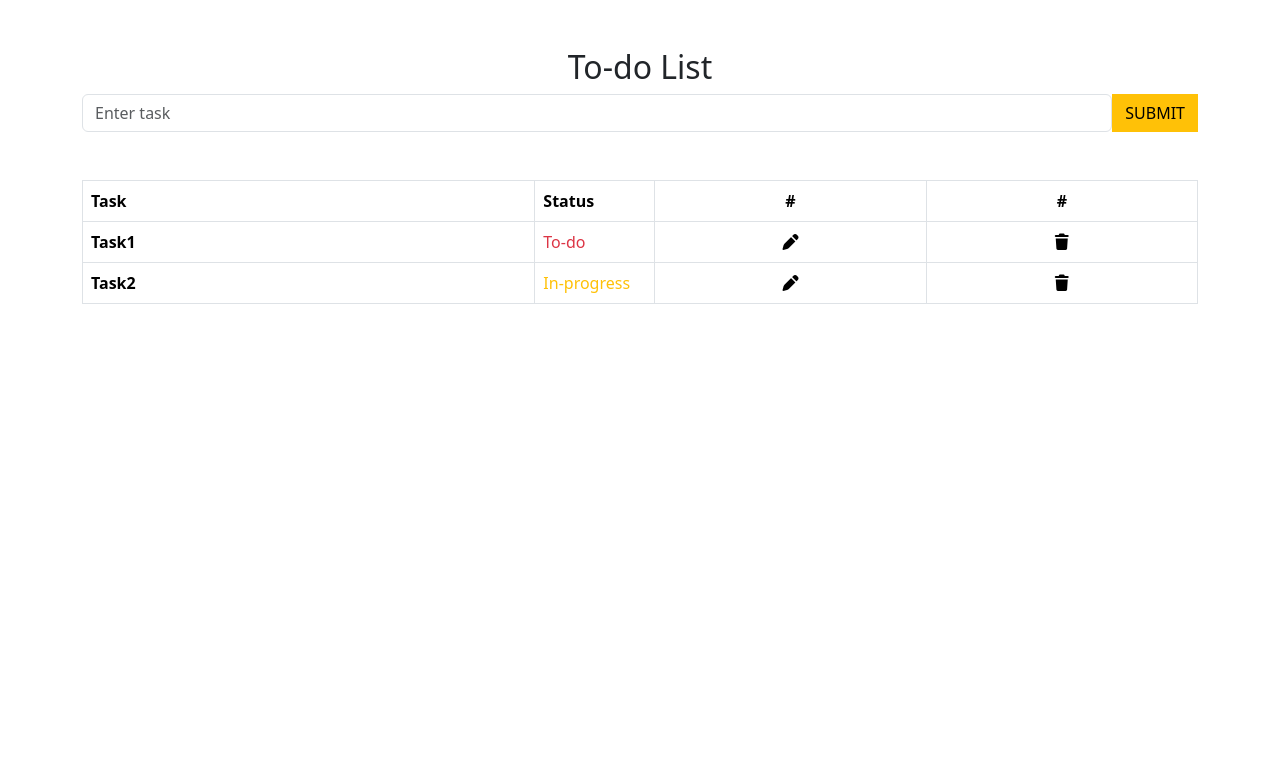
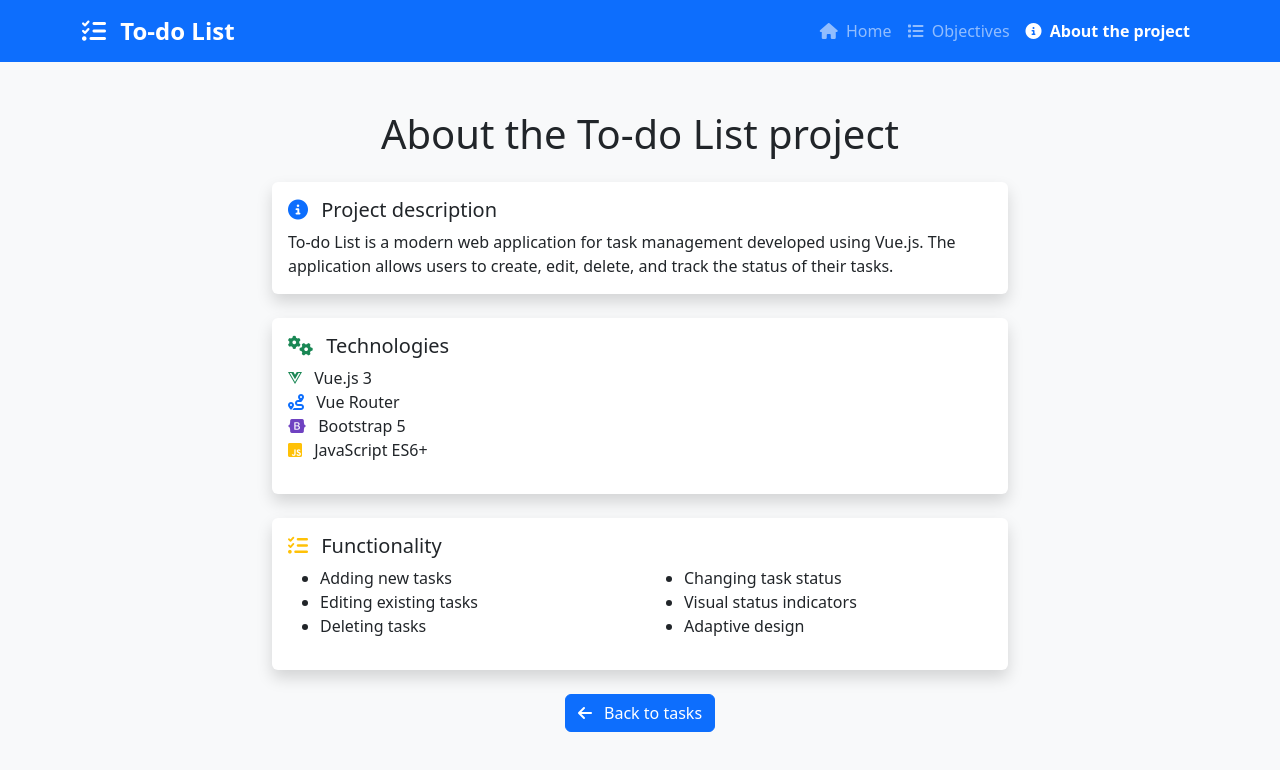
Before and after one commit to trybledteen/project_vue, a Vue app in the folder vue-project/: page /about in a window 1280 px wide. Shown: the top 770 px of the page. Built offline with nearby package versions, Linux system fonts and the light colour scheme.

Commit message:
create component - Header, create views - About, Home. + VueRouter, correction of errors

```diff
--- a/vue-project/index.html
+++ b/vue-project/index.html
@@ -3,6 +3,7 @@
   <head>
     <meta charset="UTF-8">
     <link rel="icon" href="/favicon.ico">
+    <link rel="stylesheet" href="https://cdn.jsdelivr.net/npm/@fortawesome/fontawesome-free@6.4.0/css/all.min.css">
     <meta name="viewport" content="width=device-width, initial-scale=1.0">
     <title>Vite App</title>
   </head>
--- a/vue-project/src/App.vue
+++ b/vue-project/src/App.vue
@@ -1,14 +1,35 @@
 <template>
-  <TodolistApp />
+  <div id="app">
+    <Header />
+    <main>
+      <router-view />
+    </main>
+  </div>
 </template>
 
 <script>
-import TodolistApp from './components/TodolistApp.vue';
+import Header from '@/components/Header.vue'
 
 export default {
   name: 'App',
   components: {
-    TodolistApp
+    Header
   }
 }
 </script>
+
+<style>
+#app {
+  min-height: 100vh;
+  background-color: #f8f9fa;
+}
+
+body {
+  margin: 0;
+  padding: 0;
+}
+
+main {
+  padding-bottom: 50px;
+}
+</style>
--- /dev/null
+++ b/vue-project/src/components/Header.vue
@@ -0,0 +1,63 @@
+<template>
+  <nav class="navbar navbar-expand-lg navbar-dark bg-primary">
+    <div class="container">
+      <router-link class="navbar-brand" to="/">
+        <i class="fas fa-tasks me-2"></i>
+        To-do List
+      </router-link>
+
+      <button class="navbar-toggler" type="button" data-bs-toggle="collapse" data-bs-target="#navbarNav">
+        <span class="navbar-toggler-icon"></span>
+      </button>
+
+      <div class="collapse navbar-collapse" id="navbarNav">
+        <ul class="navbar-nav ms-auto">
+          <li class="nav-item">
+            <router-link class="nav-link" to="/" active-class="active">
+              <i class="fas fa-home me-1"></i>
+              Home
+            </router-link>
+          </li>
+          <li class="nav-item">
+            <router-link class="nav-link" to="/todos" active-class="active">
+              <i class="fas fa-list me-1"></i>
+              Objectives
+            </router-link>
+          </li>
+          <li class="nav-item">
+            <router-link class="nav-link" to="/about" active-class="active">
+              <i class="fas fa-info-circle me-1"></i>
+              About the project
+            </router-link>
+          </li>
+        </ul>
+      </div>
+    </div>
+  </nav>
+</template>
+
+<script>
+export default {
+  name: 'Header'
+}
+</script>
+
+<style scoped>
+.navbar-brand {
+  font-weight: bold;
+  font-size: 1.5rem;
+}
+
+.nav-link {
+  transition: color 0.3s ease;
+}
+
+.nav-link:hover {
+  color: #fff !important;
+}
+
+.nav-link.active {
+  color: #fff !important;
+  font-weight: bold;
+}
+</style>
--- /dev/null
+++ b/vue-project/src/router/index.js
@@ -0,0 +1,27 @@
+import { createRouter, createWebHistory } from 'vue-router'
+import Home from '@/views/Home.vue'
+import TodoList from '@/components/TodoList.vue'
+import About from '@/views/About.vue'
+
+const router = createRouter ({
+  history: createWebHistory(),
+  routes: [
+    {
+      path: '/',
+      name: 'Home',
+      component: Home
+    },
+    {
+      path: '/todos',
+      name: 'TodoList',
+      component: TodoList
+    },
+    {
+      path: '/about',
+      name: 'About',
+      component: About
+    }
+  ]
+})
+
+export default router
--- /dev/null
+++ b/vue-project/src/views/About.vue
@@ -0,0 +1,91 @@
+<template>
+  <div class="container mt-5">
+    <div class="row justify-content-center">
+      <div class="col-md-8">
+        <h1 class="text-center mb-4">About the To-do List project</h1>
+
+        <div class="card shadow">
+          <div class="card-body">
+            <h5 class="card-title">
+              <i class="fas fa-info-circle text-primary me-2"></i>
+              Project description
+            </h5>
+            <p class="card-text">
+              To-do List is a modern web application for task management developed using Vue.js.
+              The application allows users to create, edit, delete, and track the status of their tasks.
+            </p>
+          </div>
+        </div>
+
+        <div class="card shadow mt-4">
+          <div class="card-body">
+            <h5 class="card-title">
+              <i class="fas fa-cogs text-success me-2"></i>
+              Technologies
+            </h5>
+            <ul class="list-unstyled">
+              <li><i class="fab fa-vuejs text-success me-2"></i> Vue.js 3</li>
+              <li><i class="fas fa-route text-primary me-2"></i> Vue Router</li>
+              <li><i class="fab fa-bootstrap text-purple me-2"></i> Bootstrap 5</li>
+              <li><i class="fab fa-js-square text-warning me-2"></i> JavaScript ES6+</li>
+            </ul>
+          </div>
+        </div>
+
+        <div class="card shadow mt-4">
+          <div class="card-body">
+            <h5 class="card-title">
+              <i class="fas fa-list-check text-warning me-2"></i>
+              Functionality
+            </h5>
+            <div class="row">
+              <div class="col-md-6">
+                <ul>
+                  <li>Adding new tasks</li>
+                  <li>Editing existing tasks</li>
+                  <li>Deleting tasks</li>
+                </ul>
+              </div>
+              <div class="col-md-6">
+                <ul>
+                  <li>Changing task status</li>
+                  <li>Visual status indicators</li>
+                  <li>Adaptive design</li>
+                </ul>
+              </div>
+            </div>
+          </div>
+        </div>
+
+        <div class="text-center mt-4">
+          <router-link to="/todos" class="btn btn-primary">
+            <i class="fas fa-arrow-left me-2"></i>
+            Back to tasks
+          </router-link>
+        </div>
+      </div>
+    </div>
+  </div>
+</template>
+
+<script>
+export default {
+  name: 'About'
+}
+</script>
+
+<style scoped>
+.text-purple {
+  color: #6f42c1;
+}
+
+.card {
+  border: none;
+  margin-bottom: 1rem;
+}
+
+.card:hover {
+  transform: translateY(-2px);
+  transition: transform 0.3s ease;
+}
+</style>
--- /dev/null
+++ b/vue-project/src/views/Home.vue
@@ -0,0 +1,75 @@
+<template>
+  <div class="container mt-5">
+    <div class="row justify-content-center">
+      <div class="col-md-8 text-center">
+        <h1 class="display-4 mb-4">
+          <i class="fas fa-tasks text-primary me-3"></i>
+          Welcome to To-do List
+        </h1>
+        <p class="lead mb-4">
+          Manage your tasks efficiently and easily
+        </p>
+
+        <div class="row mt-5">
+          <div class="col-md-4 mb-3">
+            <div class="card h-100 shadow-sm">
+              <div class="card-body">
+                <i class="fas fa-plus-circle fa-3x text-success mb-3"></i>
+                <h5 class="card-title">Create</h5>
+                <p class="card-text">Add new tasks quickly and easily</p>
+              </div>
+            </div>
+          </div>
+
+          <div class="col-md-4 mb-3">
+            <div class="card h-100 shadow-sm">
+              <div class="card-body">
+                <i class="fas fa-edit fa-3x text-warning mb-3"></i>
+                <h5 class="card-title">Edit</h5>
+                <p class="card-text">Change the status and content of tasks</p>
+              </div>
+            </div>
+          </div>
+
+          <div class="col-md-4 mb-3">
+            <div class="card h-100 shadow-sm">
+              <div class="card-body">
+                <i class="fas fa-check-circle fa-3x text-primary mb-3"></i>
+                <h5 class="card-title">Track</h5>
+                <p class="card-text">Monitor progress</p>
+              </div>
+            </div>
+          </div>
+        </div>
+
+        <div class="mt-5">
+          <router-link to="/todos" class="btn btn-primary btn-lg">
+            <i class="fas fa-arrow-right me-2"></i>
+            Get started
+          </router-link>
+        </div>
+      </div>
+    </div>
+  </div>
+</template>
+
+<script>
+export default {
+  name: 'Home'
+}
+</script>
+
+<style scoped>
+.card {
+  transition: transform 0.3s ease;
+}
+
+.card:hover {
+  transform: translateY(-5px);
+}
+
+.btn-lg {
+  padding: 12px 30px;
+  font-size: 1.1rem;
+}
+</style>
```
Also changed, not shown: vue-project/src/main.js (+7 -3 lines), vue-project/src/components/TodoList.vue (renamed from vue-project/src/components/TodolistApp.vue).
